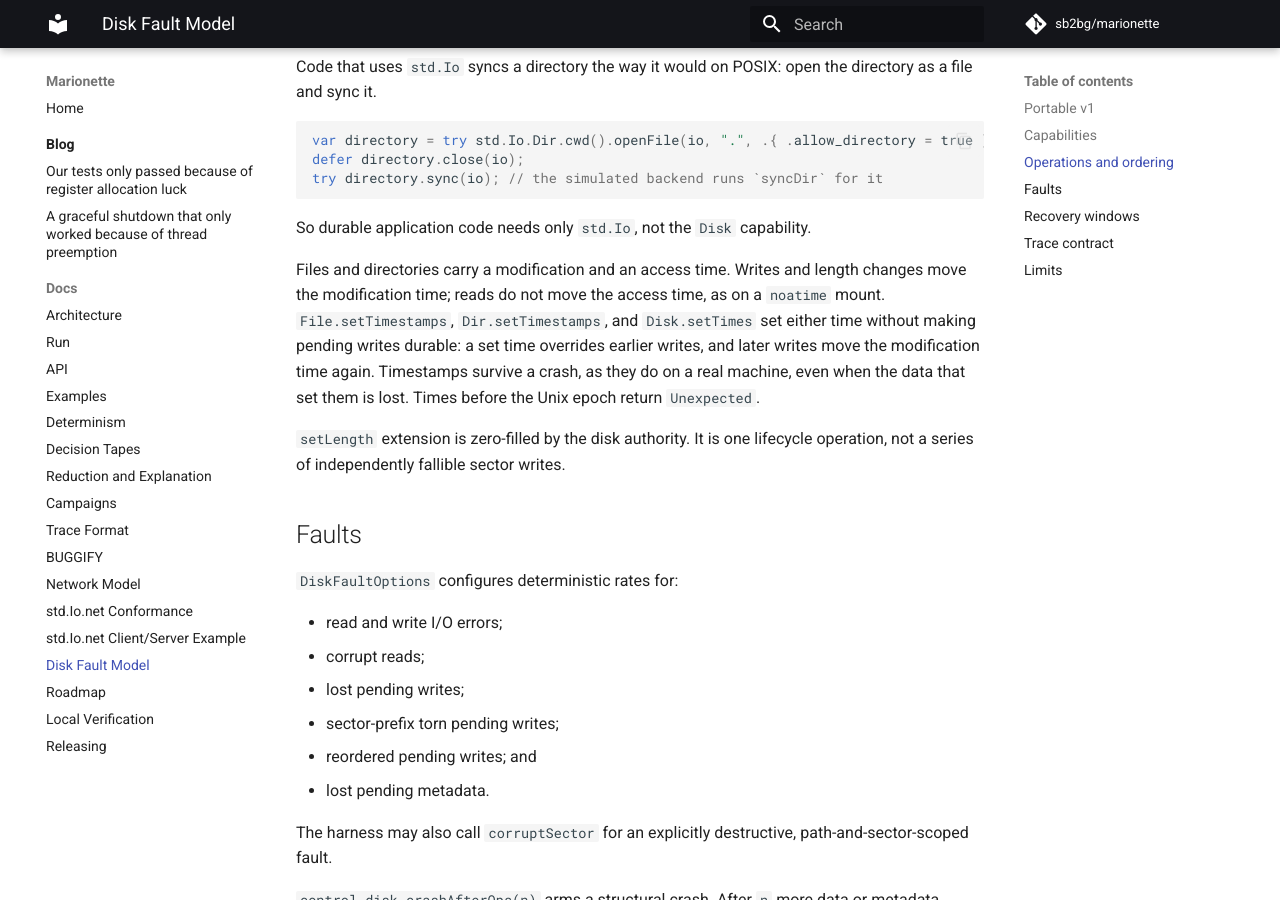
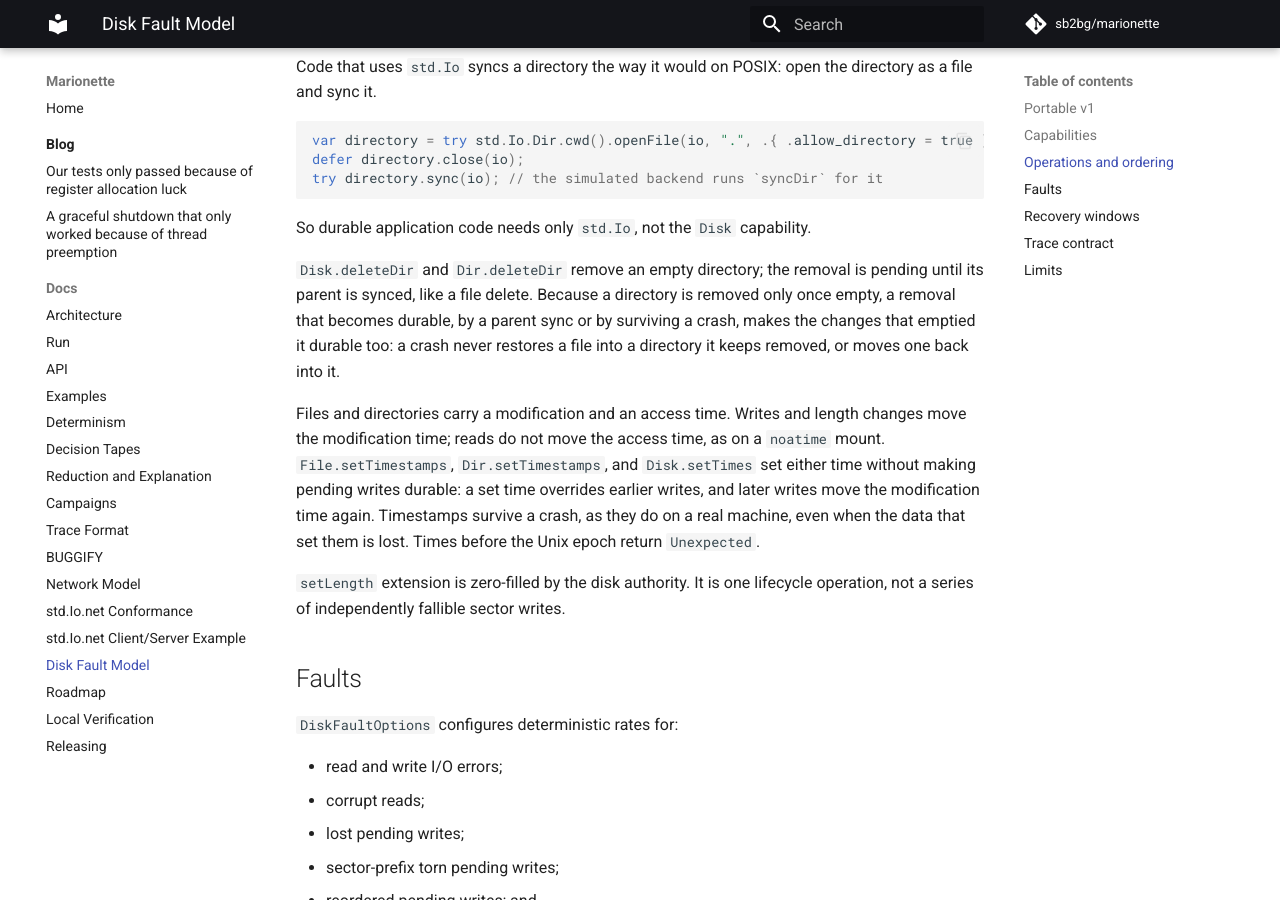
Before and after one commit to sb2bg/marionette, an MkDocs documentation site: the page built from docs/disk-fault-model.md, in a window 1280 px wide and 900 px high, scrolled down 1733 px. Built offline with MkDocs 1.6.1 and Material for MkDocs 9.7.7, drawn with Linux system fonts in a browser that asks for light colours; comment, search, counter and statistics services are not loaded.

Commit message:
Remove directories in simulation
Dir.deleteDir was std's failing stub, which reported FileNotFound for a
directory that existed, so removing folders, and Dir.deleteTree, could
not be tested and could look like it worked. Add Disk.deleteDir on the
simulated and real disks and route Dir.deleteDir through it.

A removal is pending until its parent is synced, like a file delete.
Because a directory is removed only once empty, a removal that becomes
durable keeps the changes that emptied it: syncing the parent commits
the pending metadata inside the directory, and a crash that keeps a
pending removal neither restores entries into it nor moves renamed ones
back. Parent directories stay implicit otherwise, so a missing parent
alone does not block a crash restore.

````diff
--- a/docs/disk-fault-model.md
+++ b/docs/disk-fault-model.md
@@ -78,6 +78,12 @@ try directory.sync(io); // the simulated backend runs `syncDir` for it
 ```
 
 So durable application code needs only `std.Io`, not the `Disk` capability.
+
+`Disk.deleteDir` and `Dir.deleteDir` remove an empty directory; the removal is
+pending until its parent is synced, like a file delete. Because a directory is
+removed only once empty, a removal that becomes durable, by a parent sync or by
+surviving a crash, makes the changes that emptied it durable too: a crash never
+restores a file into a directory it keeps removed, or moves one back into it.
 
 Files and directories carry a modification and an access time. Writes and
 length changes move the modification time; reads do not move the access time,
````
Also changed, not shown: CHANGELOG.md (+6 -0 lines), 9 other files.
